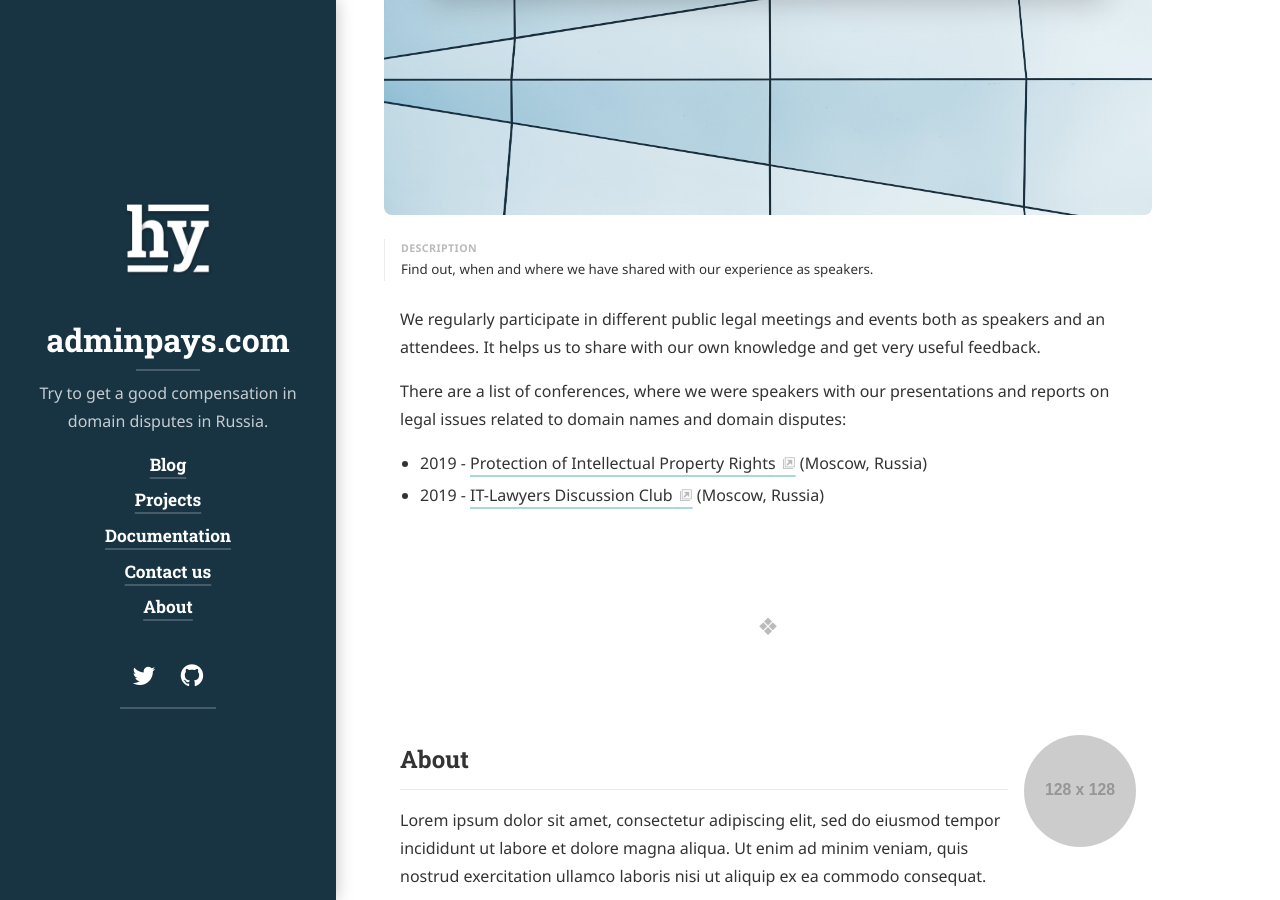
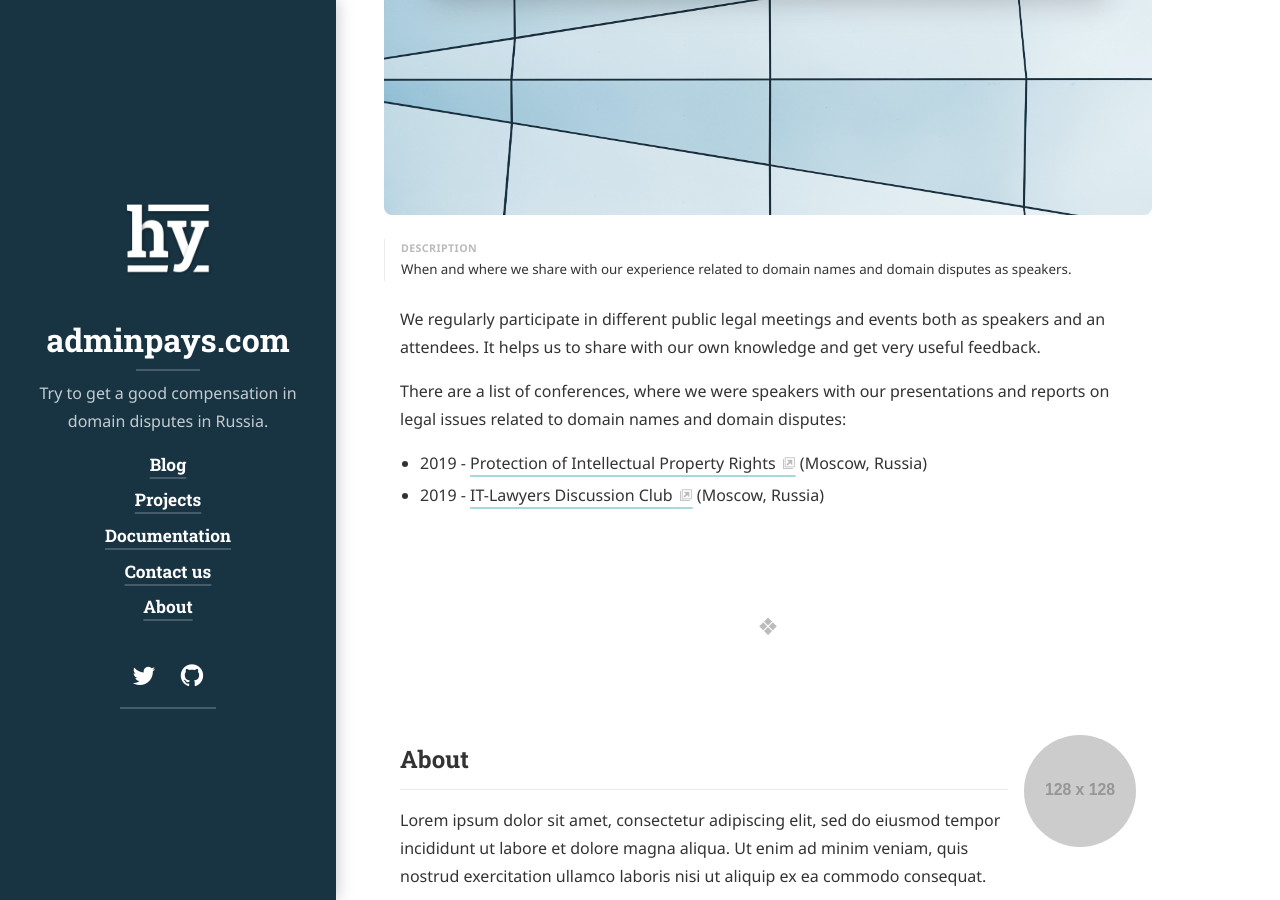
Before and after one commit to xCounsel/adminpays, a Jekyll site: the page built from _projects/conferences.md, in a window 1280 px wide and 900 px high, scrolled down 439 px. Built offline with Jekyll 4.4.1, drawn with Linux system fonts in a browser that asks for light colours; cached includes are drawn as plain includes; nearby versions of some CDN libraries; some web fonts are replaced; library files that are not in the unit come from our copies.

Commit message:
Update conferences.md

```diff
--- a/_projects/conferences.md
+++ b/_projects/conferences.md
@@ -3,7 +3,7 @@ layout: project
 title: 'Conferences and Workshops'
 caption: Find out, when and where we have shared with our experience as speakers.
 description: >
-   Find out, when and where we have shared with our experience as speakers.
+   When and where we share with our experience related to domain names and domain disputes as speakers.
 date: 1 October 2019
 image:
   path: /assets/img/projects/gtld.jpg
```
